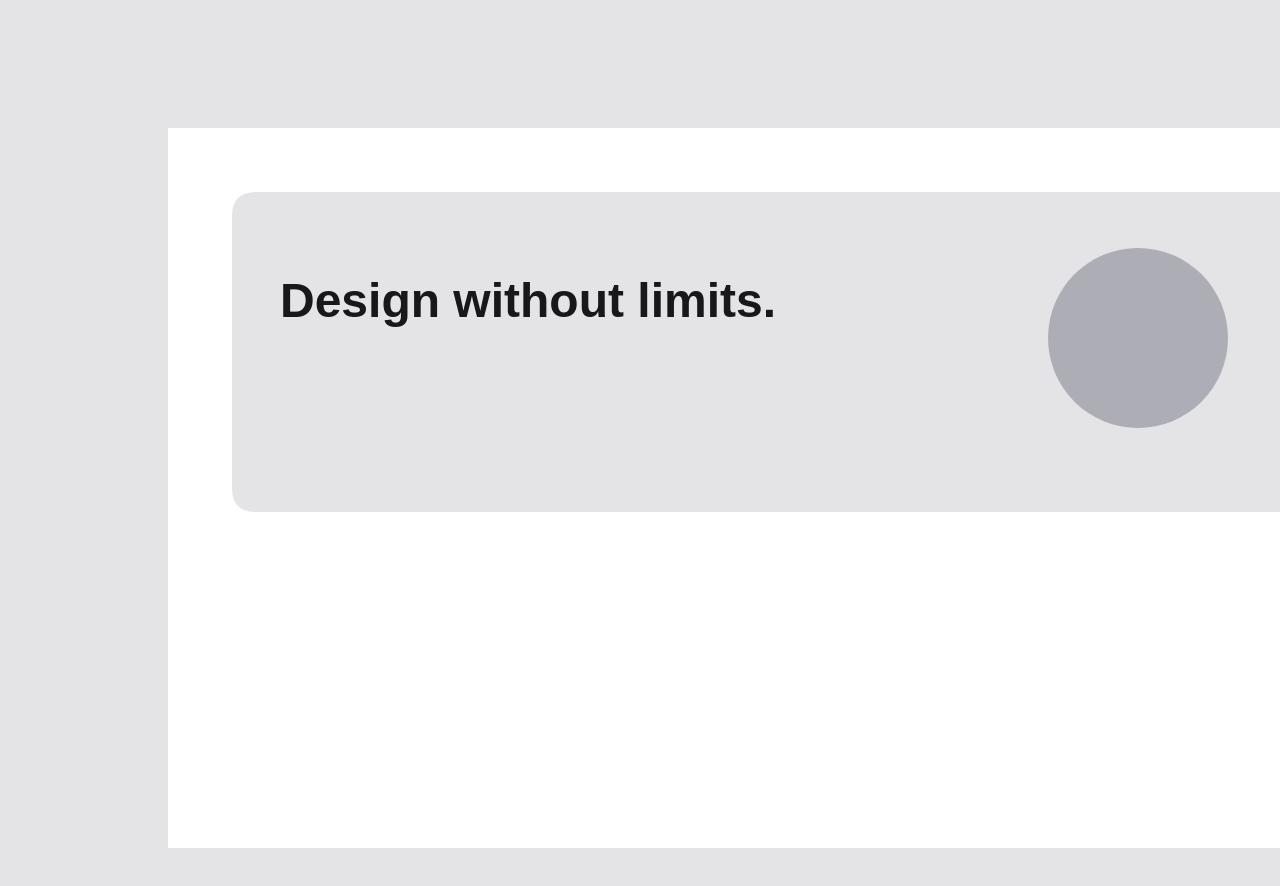
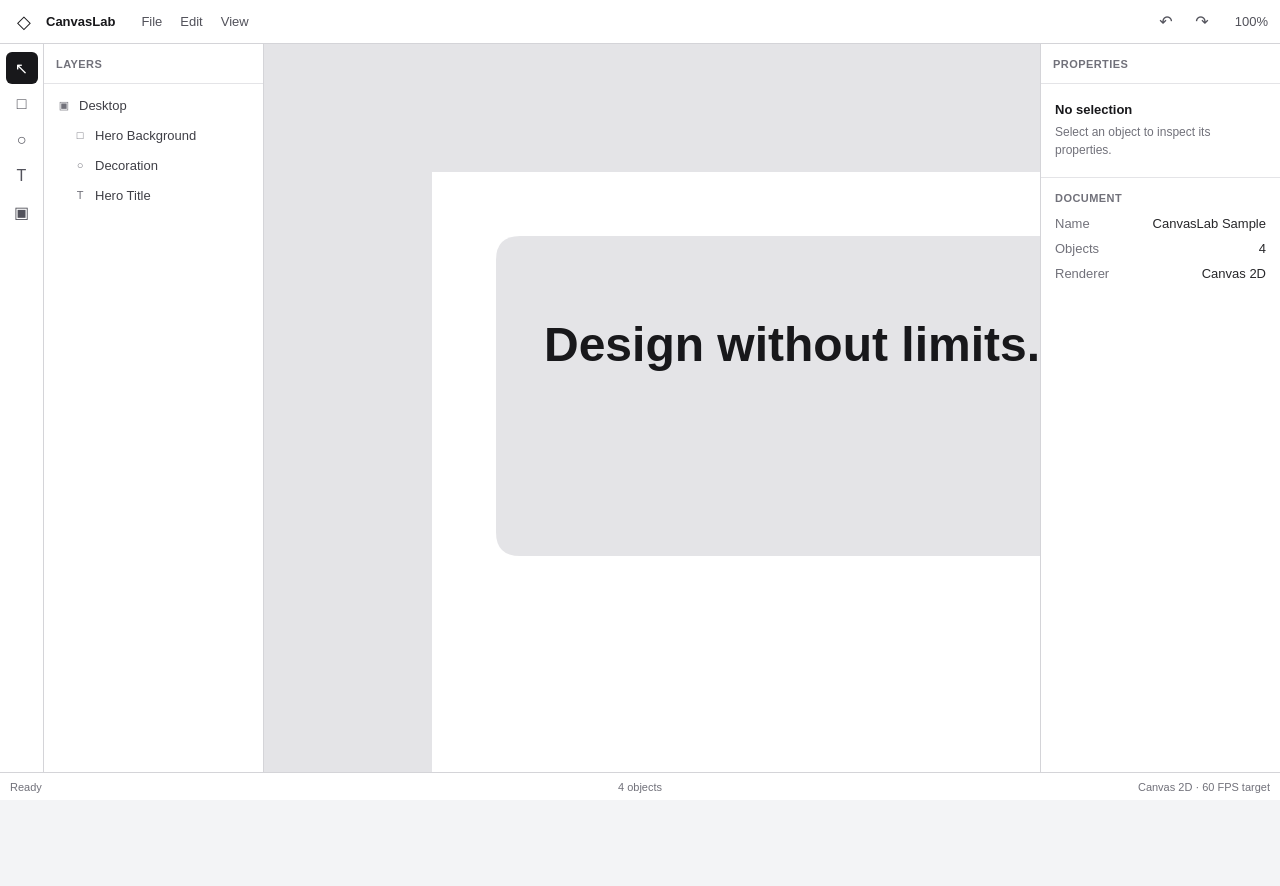
Before and after one commit to cibss/canvas-lab, a Next.js app: page /work/canvas-lab in a window 1280 px wide. Shown: the top 886 px of the page. After the commit the page ends 800 px from the top, so only its background shows below. Built offline with nearby package versions, Linux system fonts and the light colour scheme.

Commit message:
feat(editor): add basic editor shell

```diff
--- a/src/app/work/canvas-lab/page.tsx
+++ b/src/app/work/canvas-lab/page.tsx
@@ -1,5 +1,5 @@
-import { EditorCanvas } from "@/editor/components/EditorCanvas";
+import { EditorShell } from "@/editor/components/EditorShell";
 
 export default function CanvasLabPage() {
-  return <EditorCanvas />;
+  return <EditorShell />;
 }
--- a/src/editor/components/EditorCanvas.module.css
+++ b/src/editor/components/EditorCanvas.module.css
@@ -1,6 +1,8 @@
 .viewport {
   width: 100%;
-  min-height: 100vh;
+  height: 100%;
+  min-width: 0;
+  min-height: 0;
   overflow: auto;
   padding: 48px;
   background: #e4e4e7;
--- a/src/editor/components/EditorCanvas.tsx
+++ b/src/editor/components/EditorCanvas.tsx
@@ -2,7 +2,7 @@
 
 import { useEffect, useRef } from "react";
 
-import { sampleDocument } from "@/editor/document/sampleDocument";
+import type { EditorDocument } from "@/editor/document/types";
 import { Canvas2DRenderer } from "@/editor/renderer/Canvas2DRenderer";
 
 import styles from "./EditorCanvas.module.css";
@@ -10,7 +10,11 @@ import styles from "./EditorCanvas.module.css";
 const CANVAS_WIDTH = 1440;
 const CANVAS_HEIGHT = 900;
 
-export function EditorCanvas() {
+interface EditorCanvasProps {
+  document: EditorDocument;
+}
+
+export function EditorCanvas({ document }: EditorCanvasProps) {
   const canvasRef = useRef<HTMLCanvasElement>(null);
 
   useEffect(() => {
@@ -38,8 +42,8 @@ export function EditorCanvas() {
 
     const renderer = new Canvas2DRenderer(context);
 
-    renderer.render(sampleDocument);
-  }, []);
+    renderer.render(document);
+  }, [document]);
 
   return (
     <div className={styles.viewport}>
--- /dev/null
+++ b/src/editor/components/EditorShell.module.css
@@ -0,0 +1,266 @@
+.shell {
+  display: grid;
+  grid-template-rows: 44px minmax(0, 1fr) 28px;
+  width: 100%;
+  height: 100dvh;
+  overflow: hidden;
+  background: #f4f4f5;
+  color: #18181b;
+  font-size: 13px;
+}
+
+.topBar {
+  display: flex;
+  align-items: center;
+  justify-content: space-between;
+  border-bottom: 1px solid #d4d4d8;
+  padding: 0 12px;
+  background: #ffffff;
+}
+
+.brandSection {
+  display: flex;
+  align-items: center;
+  gap: 10px;
+  min-width: 0;
+}
+
+.logo {
+  display: inline-flex;
+  align-items: center;
+  justify-content: center;
+  width: 24px;
+  height: 24px;
+  font-size: 18px;
+}
+
+.brand {
+  margin-right: 16px;
+  font-size: 13px;
+  font-weight: 600;
+}
+
+.menu {
+  display: flex;
+  align-items: center;
+  gap: 18px;
+  color: #52525b;
+}
+
+.menu span {
+  cursor: default;
+}
+
+.topBarActions {
+  display: flex;
+  align-items: center;
+  gap: 12px;
+  color: #52525b;
+}
+
+.historyAction {
+  display: inline-flex;
+  align-items: center;
+  justify-content: center;
+  width: 24px;
+  height: 24px;
+  border-radius: 4px;
+  font-size: 16px;
+}
+
+.zoom {
+  min-width: 42px;
+  text-align: right;
+  font-variant-numeric: tabular-nums;
+}
+
+.editor {
+  display: grid;
+  grid-template-columns:
+    44px
+    220px
+    minmax(0, 1fr)
+    240px;
+  min-width: 0;
+  min-height: 0;
+}
+
+.toolbar {
+  display: flex;
+  flex-direction: column;
+  align-items: center;
+  gap: 4px;
+  border-right: 1px solid #d4d4d8;
+  padding: 8px 4px;
+  background: #ffffff;
+}
+
+.tool {
+  display: flex;
+  align-items: center;
+  justify-content: center;
+  width: 32px;
+  height: 32px;
+  border-radius: 6px;
+  color: #52525b;
+  font-size: 16px;
+  user-select: none;
+}
+
+.activeTool {
+  background: #18181b;
+  color: #ffffff;
+}
+
+.layersPanel,
+.propertiesPanel {
+  min-width: 0;
+  min-height: 0;
+  overflow: hidden;
+  background: #ffffff;
+}
+
+.layersPanel {
+  border-right: 1px solid #d4d4d8;
+}
+
+.propertiesPanel {
+  border-left: 1px solid #d4d4d8;
+}
+
+.panelHeader {
+  display: flex;
+  align-items: center;
+  height: 40px;
+  border-bottom: 1px solid #e4e4e7;
+  padding: 0 12px;
+  font-size: 11px;
+  font-weight: 600;
+  letter-spacing: 0.04em;
+  text-transform: uppercase;
+  color: #71717a;
+}
+
+.layers {
+  height: calc(100% - 40px);
+  overflow: auto;
+  padding: 6px 0;
+}
+
+.layerRow {
+  display: flex;
+  align-items: center;
+  gap: 7px;
+  height: 30px;
+  padding-right: 10px;
+  color: #3f3f46;
+  white-space: nowrap;
+  user-select: none;
+}
+
+.layerRow:hover {
+  background: #f4f4f5;
+}
+
+.layerIcon {
+  display: inline-flex;
+  flex: 0 0 16px;
+  align-items: center;
+  justify-content: center;
+  width: 16px;
+  color: #71717a;
+  font-size: 11px;
+}
+
+.layerName {
+  overflow: hidden;
+  text-overflow: ellipsis;
+}
+
+.workspace {
+  min-width: 0;
+  min-height: 0;
+  overflow: hidden;
+  background: #e4e4e7;
+}
+
+.emptyProperties {
+  padding: 18px 14px;
+  border-bottom: 1px solid #e4e4e7;
+}
+
+.emptyProperties strong {
+  display: block;
+  margin-bottom: 6px;
+  font-size: 13px;
+  font-weight: 600;
+}
+
+.emptyProperties p {
+  margin: 0;
+  color: #71717a;
+  font-size: 12px;
+  line-height: 1.5;
+}
+
+.documentSection {
+  padding: 14px;
+}
+
+.sectionTitle {
+  margin-bottom: 12px;
+  color: #71717a;
+  font-size: 11px;
+  font-weight: 600;
+  letter-spacing: 0.04em;
+  text-transform: uppercase;
+}
+
+.metadata {
+  display: flex;
+  flex-direction: column;
+  gap: 10px;
+  margin: 0;
+}
+
+.metadata div {
+  display: grid;
+  grid-template-columns: 72px minmax(0, 1fr);
+  gap: 8px;
+}
+
+.metadata dt,
+.metadata dd {
+  margin: 0;
+}
+
+.metadata dt {
+  color: #71717a;
+}
+
+.metadata dd {
+  overflow: hidden;
+  color: #27272a;
+  text-align: right;
+  text-overflow: ellipsis;
+  white-space: nowrap;
+}
+
+.statusBar {
+  display: grid;
+  grid-template-columns: 1fr auto 1fr;
+  align-items: center;
+  border-top: 1px solid #d4d4d8;
+  padding: 0 10px;
+  background: #ffffff;
+  color: #71717a;
+  font-size: 11px;
+}
+
+.statusBar span:nth-child(2) {
+  justify-self: center;
+}
+
+.statusBar span:last-child {
+  justify-self: end;
+}
--- /dev/null
+++ b/src/editor/components/EditorShell.tsx
@@ -0,0 +1,167 @@
+import type {
+  EditorDocument,
+  EditorNode,
+  NodeId,
+} from "@/editor/document/types";
+import { sampleDocument } from "@/editor/document/sampleDocument";
+
+import { EditorCanvas } from "./EditorCanvas";
+
+import styles from "./EditorShell.module.css";
+
+const nodeIcons: Record<EditorNode["type"], string> = {
+  frame: "▣",
+  rectangle: "□",
+  ellipse: "○",
+  text: "T",
+};
+
+interface LayerTreeProps {
+  document: EditorDocument;
+  nodeId: NodeId;
+  depth?: number;
+}
+
+function LayerTree({ document, nodeId, depth = 0 }: LayerTreeProps) {
+  const node = document.nodes[nodeId];
+
+  if (!node) {
+    return null;
+  }
+
+  const childIds = node.type === "frame" ? node.childIds : [];
+
+  return (
+    <>
+      <div
+        className={styles.layerRow}
+        style={{
+          paddingLeft: `${12 + depth * 16}px`,
+        }}
+      >
+        <span className={styles.layerIcon} aria-hidden="true">
+          {nodeIcons[node.type]}
+        </span>
+
+        <span className={styles.layerName}>{node.name}</span>
+      </div>
+
+      {childIds.map((childId) => (
+        <LayerTree
+          key={childId}
+          document={document}
+          nodeId={childId}
+          depth={depth + 1}
+        />
+      ))}
+    </>
+  );
+}
+
+export function EditorShell() {
+  const document = sampleDocument;
+  const nodeCount = Object.keys(document.nodes).length;
+
+  return (
+    <main className={styles.shell}>
+      <header className={styles.topBar}>
+        <div className={styles.brandSection}>
+          <span className={styles.logo}>◇</span>
+
+          <strong className={styles.brand}>CanvasLab</strong>
+
+          <nav className={styles.menu} aria-label="Application menu">
+            <span>File</span>
+            <span>Edit</span>
+            <span>View</span>
+          </nav>
+        </div>
+
+        <div className={styles.topBarActions}>
+          <span className={styles.historyAction}>↶</span>
+
+          <span className={styles.historyAction}>↷</span>
+
+          <span className={styles.zoom}>100%</span>
+        </div>
+      </header>
+
+      <div className={styles.editor}>
+        <aside className={styles.toolbar} aria-label="Editor tools">
+          <div className={`${styles.tool} ${styles.activeTool}`} title="Select">
+            ↖
+          </div>
+
+          <div className={styles.tool} title="Rectangle">
+            □
+          </div>
+
+          <div className={styles.tool} title="Ellipse">
+            ○
+          </div>
+
+          <div className={styles.tool} title="Text">
+            T
+          </div>
+
+          <div className={styles.tool} title="Frame">
+            ▣
+          </div>
+        </aside>
+
+        <aside className={styles.layersPanel}>
+          <div className={styles.panelHeader}>Layers</div>
+
+          <div className={styles.layers}>
+            {document.rootNodeIds.map((nodeId) => (
+              <LayerTree key={nodeId} document={document} nodeId={nodeId} />
+            ))}
+          </div>
+        </aside>
+
+        <section className={styles.workspace} aria-label="Canvas workspace">
+          <EditorCanvas document={document} />
+        </section>
+
+        <aside className={styles.propertiesPanel}>
+          <div className={styles.panelHeader}>Properties</div>
+
+          <div className={styles.emptyProperties}>
+            <strong>No selection</strong>
+
+            <p>Select an object to inspect its properties.</p>
+          </div>
+
+          <div className={styles.documentSection}>
+            <div className={styles.sectionTitle}>Document</div>
+
+            <dl className={styles.metadata}>
+              <div>
+                <dt>Name</dt>
+                <dd>{document.name}</dd>
+              </div>
+
+              <div>
+                <dt>Objects</dt>
+                <dd>{nodeCount}</dd>
+              </div>
+
+              <div>
+                <dt>Renderer</dt>
+                <dd>Canvas 2D</dd>
+              </div>
+            </dl>
+          </div>
+        </aside>
+      </div>
+
+      <footer className={styles.statusBar}>
+        <span>Ready</span>
+
+        <span>{nodeCount} objects</span>
+
+        <span>Canvas 2D · 60 FPS target</span>
+      </footer>
+    </main>
+  );
+}
```
